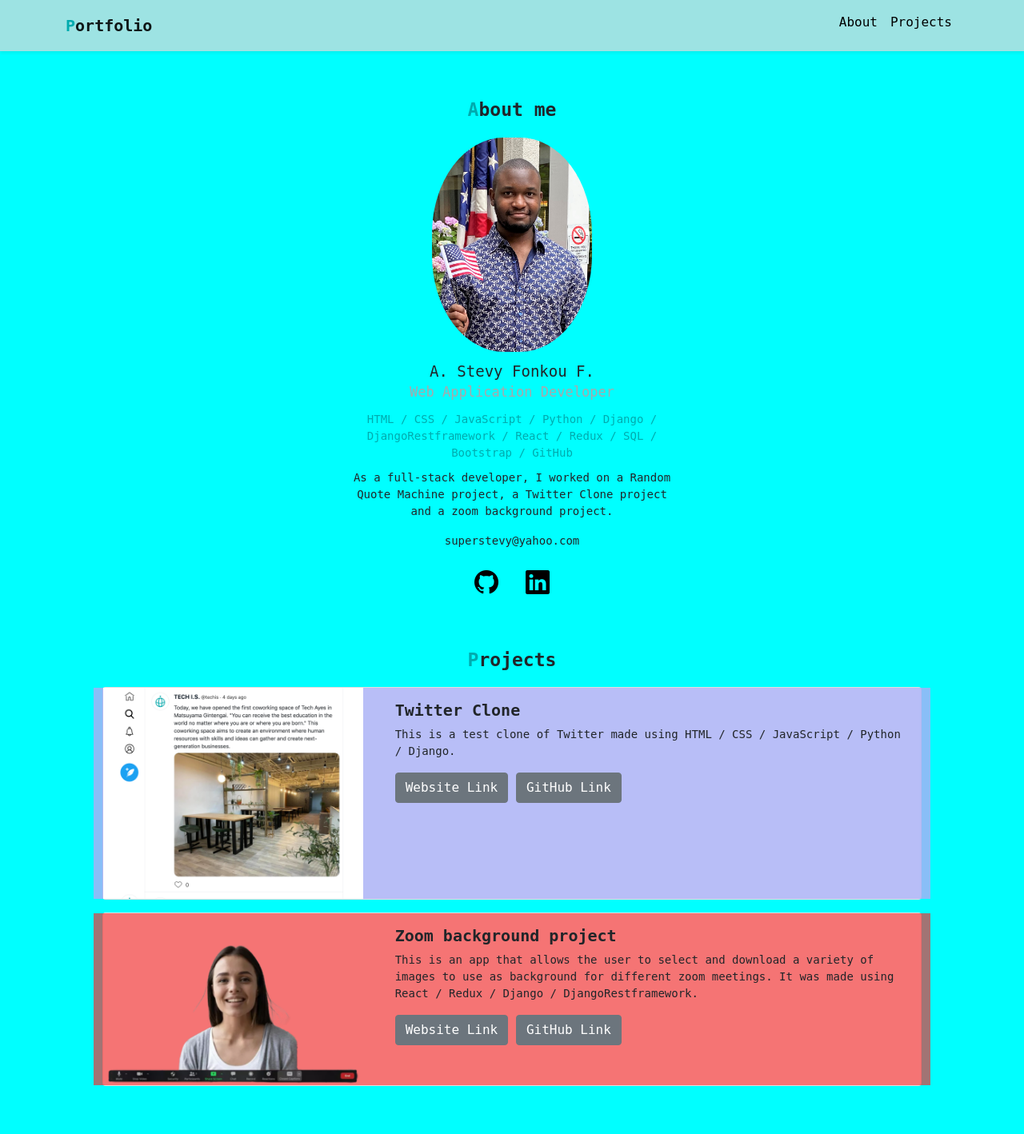
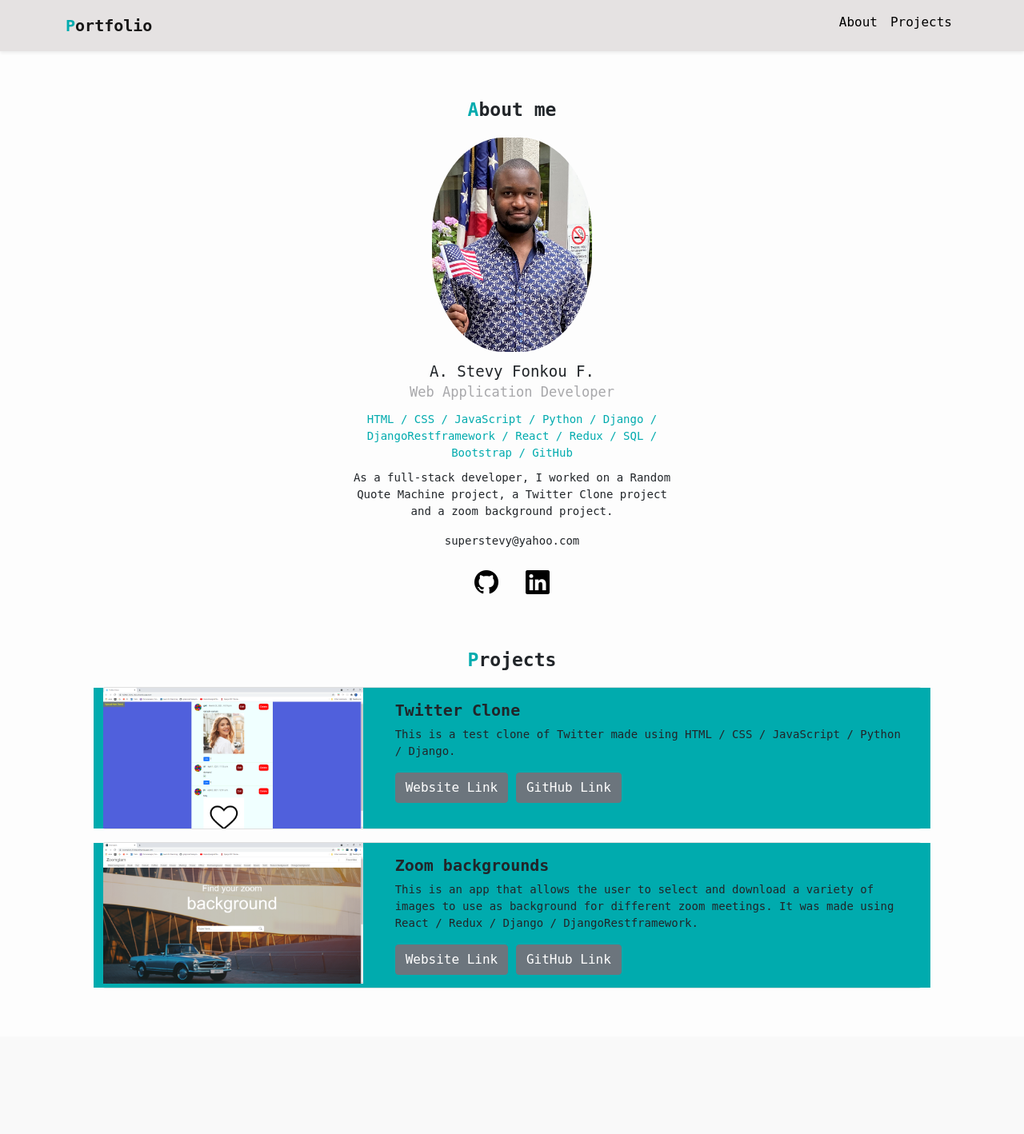
Before and after one commit to superstevy/Portfolio, a PHP site: page / in a window 1280 px wide. Shown: the whole page at 80% size. After the commit the page ends 1236 px from the top, so only its background shows below. Run offline with PHP 8.4, Linux system fonts and the light colour scheme; some libraries are stand-ins or nearby versions.

Commit message:
css changes and added new images

```diff
--- a/index.html
+++ b/index.html
@@ -64,7 +64,7 @@
             <div class="card mb-3">
                 <div class="row blue">
                     <div class="col-md-4">
-                        <img src="img/project-twitter.png" alt="Twitter Project">
+                        <img src="img/Twitter-Clone_scrshot.png" alt="Twitter Project">
                     </div>
                     <div class="col-md-8">
                         <div class="card-body">
@@ -85,11 +85,11 @@
             <div class="card mb-3">
                 <div class="row red">
                     <div class="col-md-4">
-                        <img src="img/woman110.png" alt="">
+                        <img src="img/Zoomglam.png" alt="">
                     </div>
                     <div class="col-md-8">
                         <div class="card-body">
-                            <h5 class="card-title">Zoom background project</h5>
+                            <h5 class="card-title">Zoom backgrounds</h5>
                             <p class="card-text">This is an app that allows the user to select and download a variety of images to use as background for different zoom meetings. It was made using React / Redux / Django / DjangoRestframework.</p>
                             <!-- <p class="card-text"><small class="text-muted">
                                 Test Login Account <br>
--- a/style.css
+++ b/style.css
@@ -6,7 +6,7 @@
 
 body {
   font-family: "monospace", sans-serif;
-  background-color: aqua;
+  background-color: rgb(253, 253, 253);
 }
 
 .font-primary {
@@ -108,9 +108,9 @@
 }
 
 #projects .card .blue {
-  background-color: #a8b0f5d0;
+  background-color: #00abae;
 }
 
 #projects .card .red {
-  background-color: #f13131ab;
+  background-color: #00abae;
 }
```
Also changed, not shown: img/Twitter-Clone_scrshot.png (added), img/Zoomglam.png (added).
